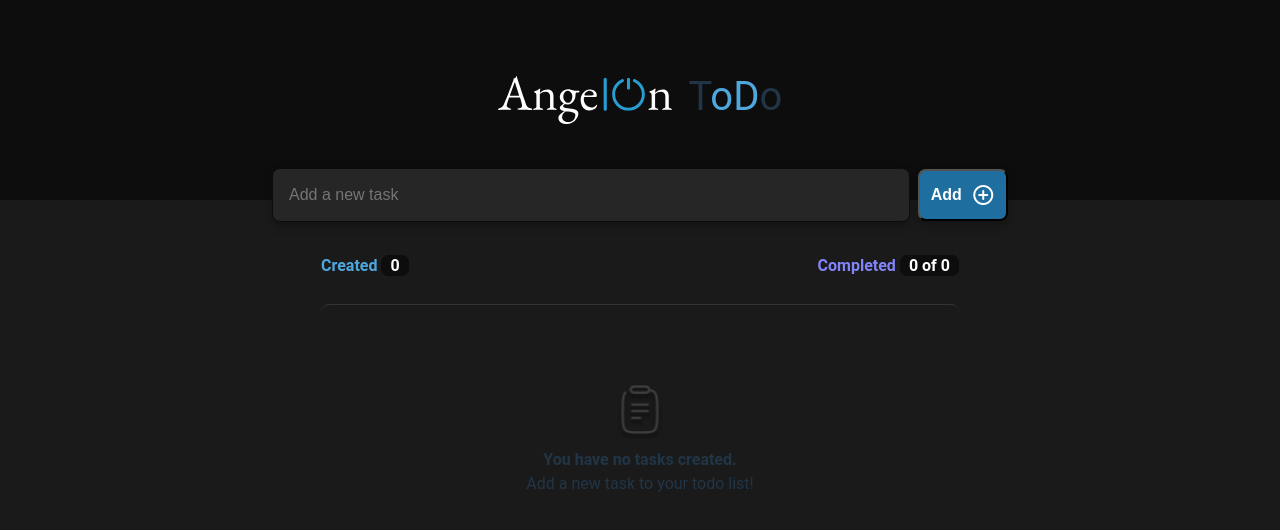
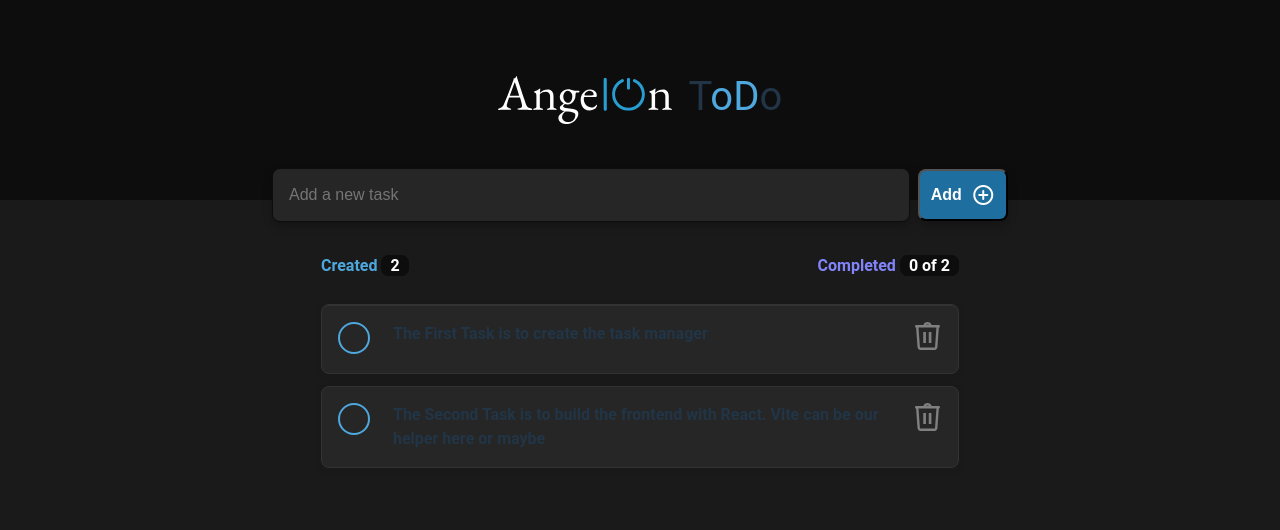
Before and after one commit to gleidsonlm/angelon-todo, a React (Vite) app: page / in a window 1280 px wide. Shown: the top 530 px of the page. Built offline with nearby package versions, Linux system fonts and the light colour scheme.

Commit message:
add: completed the task list and trash button style for remove task

```diff
--- a/package.json
+++ b/package.json
@@ -9,8 +9,6 @@
     "preview": "vite preview"
   },
   "dependencies": {
-    "pretty-checkbox": "^3.0.3",
-    "pretty-checkbox-react": "^3.2.0",
     "react": "^18.2.0",
     "react-dom": "^18.2.0",
     "react-feather": "^2.0.10",
--- a/src/components/ListTask.tsx
+++ b/src/components/ListTask.tsx
@@ -2,6 +2,7 @@ import { useState } from 'react';
 import { ITask } from './Task';
 import styles from './Task.module.css'
 import clipboard from '../assets/clipboard.svg'
+
 interface ITaskList {
   tasks: Array<ITask>;
   onChangeTask: (task: ITask) => void;
@@ -19,14 +20,13 @@ export default function TaskList({
   onChangeTask,
   onDeleteTask
 }:ITaskList) {
-  const activeTasks = tasks.filter(task =>!task.completed).length;
 
   return(
     <div className={styles.wrapper}>
       <div className={styles.taskList}>
         <div className={styles.taskListInfo}>
           <strong className={styles.taskListInfoCreated}>Created&nbsp;
-            <span className={styles.taskListInfoCount}>{activeTasks}</span>
+            <span className={styles.taskListInfoCount}>{tasks.length}</span>
           </strong>
           <strong className={styles.taskListInfoCompleted}> Completed&nbsp;
             <span className={styles.taskListInfoCount}>
@@ -49,17 +49,15 @@ export default function TaskList({
             </div>
           :
             <div className={styles.taskListTasks}>
-              <ul className={styles.task}>
               {tasks.map(task => (
-                  <li key={task.id}>
+                <ul key={task.id} className={styles.taskContainer}>
                   <Task
                     task={task}
                     onChange={onChangeTask}
                     onDelete={onDeleteTask}
                   />
-                  </li>
+                </ul>
               ))}
-              </ul>
             </div>
         }
       </div>
@@ -72,7 +70,11 @@ function Task({ task, onChange, onDelete }:ITaskFunction) {
   let taskContent;
   if (isEditing) {
     taskContent = (
-      <>
+      <form onSubmit={
+      (e) => {
+        e.preventDefault();
+        setIsEditing(false)
+      }}>
         <input
           placeholder='Add new Task'
           value={task.title}
@@ -82,26 +84,25 @@ function Task({ task, onChange, onDelete }:ITaskFunction) {
               title: e.target.value
             });
           }} />
-        <button onClick={() => setIsEditing(false)}>
-          Save
-        </button>
-      </>
+      </form>
     );
   } else {
     taskContent = (
-      <>
+      <strong onClick={() => setIsEditing(true)} >
         {task.title}
-        <button onClick={() => setIsEditing(true)}>
-          Edit
-        </button>
-      </>
+      </strong>
     );
   }
   return (
-    <label className={styles.taskLabel}>
+    <>
+      <li className={styles.taskRound}>
+        <label
+          className={styles.taskCompleteContainer}
+        >
           <input
-        className={styles.taskCompletedCheckbox}
-        type="checkbox"
+            type='checkbox'
+            placeholder='Check for complete the task'
+            className={styles.taskCompleteCheckbox}
             checked={task.completed}
             onChange={e => {
               onChange({
@@ -110,10 +111,21 @@ function Task({ task, onChange, onDelete }:ITaskFunction) {
               });
             }}
           />
+          <span className={styles.taskCompleteCheckmark}></span>
+        </label>
+        <label className={styles.taskTitleLabel}>
           {taskContent}
-      <button onClick={() => onDelete(task.id)}>
-        Delete
-      </button>
         </label>
+        <label className={styles.taskDeleteContainer}>
+          <button
+            className={styles.taskDeleteButton}
+            onClick={() => onDelete(task.id)}
+            type='button'
+            title='Delete'
+          />
+          <span className={styles.taskDeleteIcon}></span>
+        </label>
+      </li>
+    </>
   );
 }
--- a/src/components/Task.module.css
+++ b/src/components/Task.module.css
@@ -6,7 +6,6 @@
   'GRAD' 0,
   'opsz' 48
 }
-
 
 .createTaskForm {
     display: flex;
@@ -105,18 +104,141 @@ div.taskListEmpty img {
     margin-top: 4rem;
 }
 
-div.taskListTasks ul.task {
-    padding-left: 0px;
+.taskListTasks {
 }
 
-div.taskListTasks ul.task li {
-    list-style-type: none;
-    padding: 0.5rem;
-    margin-bottom: 0.5rem;
-    background: var(--gray-500);
+.taskListTasks ul {
+  padding: 0;
+  margin: 0;
+  list-style: none;
 }
 
-label.taskLabel {
-    display: flex;
-    justify-content: space-between;
+.taskListTasks li {
+  display: flex;
+  background: var(--gray-500);
+  border: 1px solid var(--gray-400);
+  box-shadow: 0px 2px 8px rgba(0, 0, 0, 0.06);
+  border-radius: 8px;
+  padding: 1rem;
+  gap: 0.75rem;
+  margin-bottom:0.75rem;
 }
+
+.taskTitleLabel {
+  width: 100%;
+  text-align: left;
+  text-size: 0.25rem;
+  margin:0 0.5rem;
+}
+
+.taskTitleLabel span strong {
+  font-weight: 400;
+}
+
+.taskCompleteContainer {
+  display: block;
+  position: relative;
+  padding-left: 35px;
+  margin-bottom: 12px;
+  cursor: pointer;
+  font-size: 22px;
+  -webkit-user-select: none;
+  -moz-user-select: none;
+  -ms-user-select: none;
+  user-select: none;
+
+}
+
+/* Hide browser default checkbox */
+.taskCompleteContainer input {
+  position: absolute;
+  opacity: 0;
+  cursor: pointer;
+  height: 0;
+  width: 0;
+}
+/* Custom checkbox with blue border */
+.taskCompleteCheckmark {
+  position: absolute;
+  top: 0;
+  left: 0;
+  height: 1.75rem;
+  width: 1.75rem;
+  background-color: transparent;
+  border: 2px solid var(--blue);
+  border-radius: 50%;
+  transition: background-color 200ms ease-out 100ms
+}
+
+/* On mouse-over unchecked, checkbox with dark blue border */
+.taskCompleteContainer:hover input ~ .taskCompleteCheckmark {
+  background-color: transparent;
+  border: 2px solid var(--blue-dark);
+  border-radius: 50%;
+  transition: background-color 200ms ease-out 100ms
+}
+
+/* Checked, checkbox with purple dark background */
+.taskCompleteContainer input:checked ~ .taskCompleteCheckmark {
+  background-color: var(--purple-dark);
+  border: 2px solid var(--purple-dark);
+  border-radius: 50%;
+  transition: background-color 200ms ease-out 100ms
+}
+
+/* On mouse-over checked, checkbox with purple background */
+.taskCompleteContainer:hover input:checked ~ .taskCompleteCheckmark {
+  background-color: var(--purple);
+  border: 2px solid var(--purple);
+  border-radius: 50%;
+  transition: background-color 200ms ease-out 100ms
+}
+
+/* Uncheck, checkmark is hidden */
+.taskCompleteCheckmark:after {
+  content: "";
+  position: absolute;
+  display: none;
+}
+
+/* Checked, checkmark display */
+.taskCompleteContainer input:checked ~ .taskCompleteCheckmark:after {
+  display: block;
+}
+
+/* Custom checkmark is a tipped square background */
+.taskCompleteContainer .taskCompleteCheckmark:after {
+  left: 0.55rem;
+  top: 0.3rem;
+  width: 0.5rem;
+  height: 0.75rem;
+  border: solid white;
+  border-width: 0 2px 2px 0;
+  -webkit-transform: rotate(45deg);
+  -ms-transform: rotate(45deg);
+  transform: rotate(45deg);
+}
+
+/* Hide browser default button */
+.taskDeleteContainer button {
+  position: absolute;
+  opacity: 0;
+  cursor: pointer;
+  height: 1.75rem;
+  width: 1.75rem;
+}
+
+/* Custom button is an gray icon */
+.taskDeleteIcon {
+  content: url('/trashbin.svg');
+  height: 1.75rem;
+  width: 1.75rem;
+}
+/* On mouse-over, icon is red with gray-light background */
+.taskDeleteContainer:hover button ~ .taskDeleteIcon {
+  background-color: var(--gray-400);
+  content: url('/trash.svg');
+  height: 1.75rem;
+  width: 1.75rem;
+  transition: background-color 200ms ease-out 100ms
+}
--- a/src/components/Task.tsx
+++ b/src/components/Task.tsx
@@ -86,9 +86,14 @@ export function TaskApp() {
 }
 
 const seedTasks:Array<ITask> = [
-  // {
-  //   id: uuid(),
-  //   title: "The First Task is to create the task manager",
-  //   completed: false,
-  // }
+  {
+    id: uuid(),
+    title: "The First Task is to create the task manager",
+    completed: false,
+  },
+  {
+    id: uuid(),
+    title: "The Second Task is to build the frontend with React. Vite can be our helper here or maybe",
+    completed: false,
+  }
 ];
--- a/src/index.css
+++ b/src/index.css
@@ -14,12 +14,15 @@
   -moz-osx-font-smoothing: grayscale;
   -webkit-text-size-adjust: 100%;
 
+  --purple: rgba(130, 132, 250, 1);
+  --purple-dark: rgba(94, 96, 206, 1);
   --blue: rgba(78, 168, 222, 1);
   --blue-dark: rgba(30, 111, 159, 1);
+  --gray-400: rgba(51, 51, 51, 1);
   --gray-500: rgba(38, 38, 38, 1);
   --gray-600: rgba(26, 26, 26, 1);
   --gray-700: rgba(13, 13, 13, 1);
-  --purple: rgba(130, 132, 250, 1);
+
   --shadow: 0px 4px 4px rgba(0, 0, 0, 0.25);
 
   --radius: 0.5rem;
@@ -29,6 +32,7 @@ body {
   margin: 0;
   display: flex;
   flex-direction: column;
+  /* align-items: center; */
   max-width: 1440px;
   min-height: 100vh;
   background: var(--gray-600);
```
Also changed, not shown: public/trash.svg (added), public/trashbin.svg (added). Lines whose indentation alone changed are shown as unchanged.
